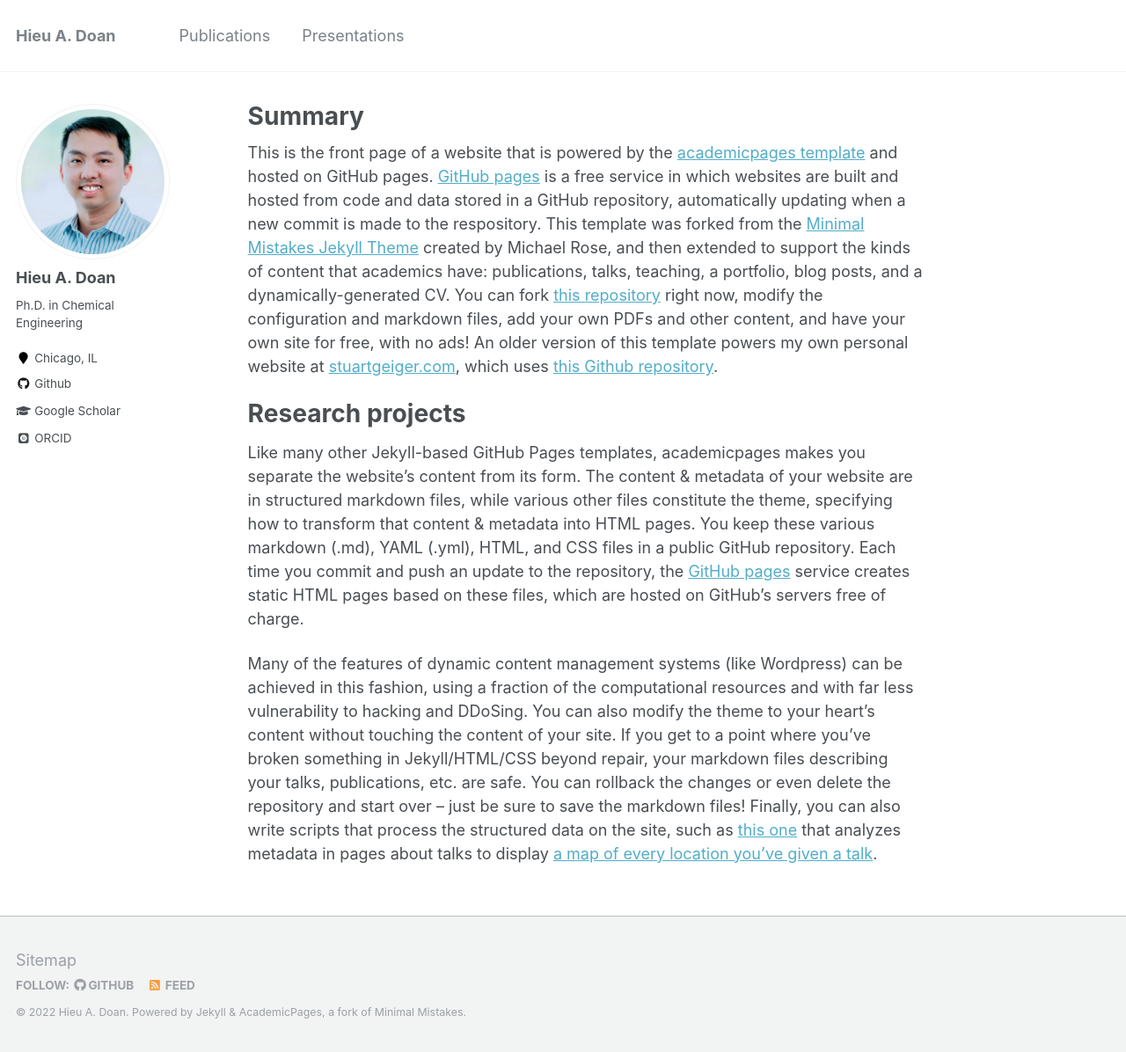
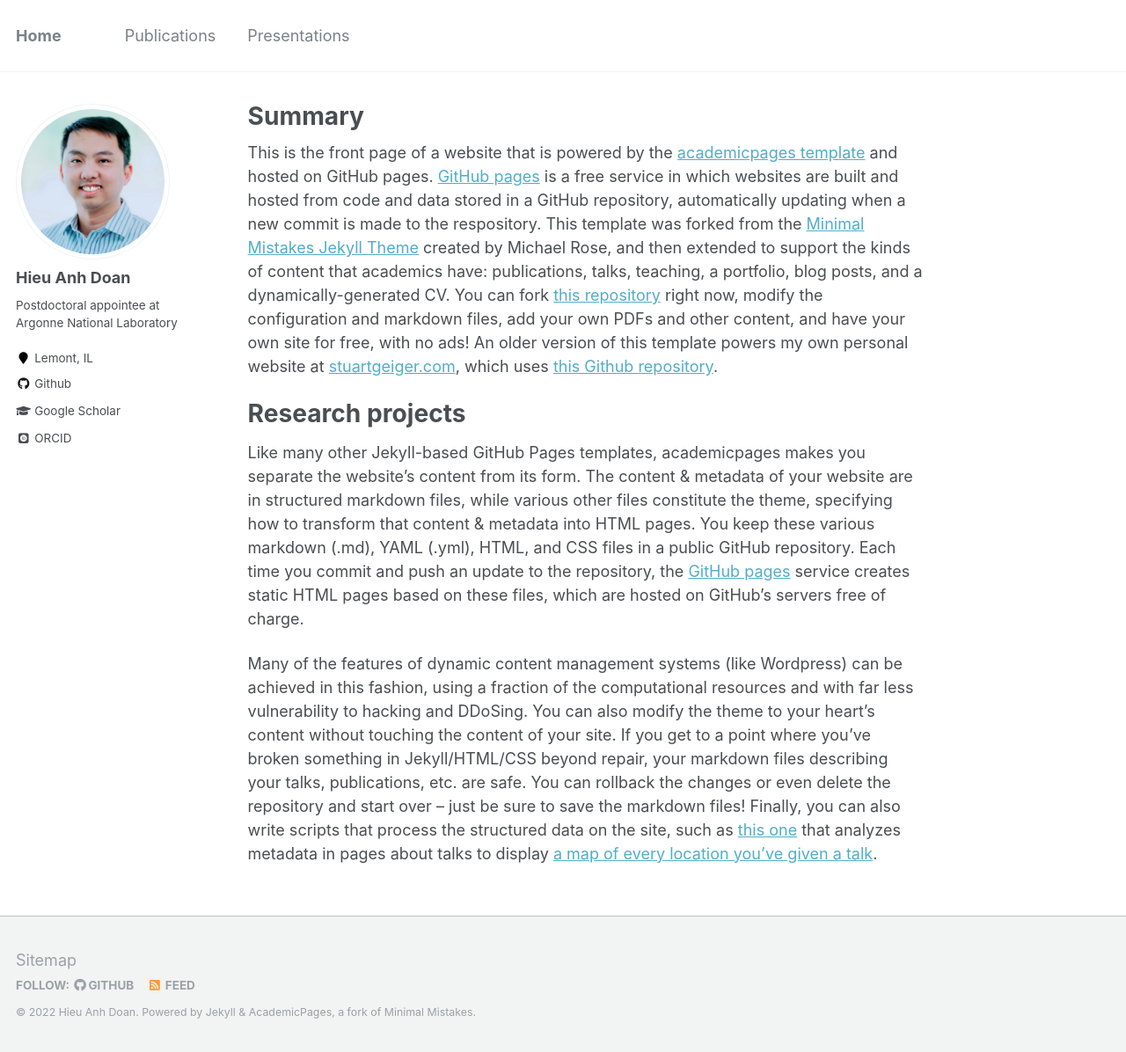
Before and after one commit to hieuadoan/hieuadoan.github.io, a Jekyll site: the page built from _pages/about.md, in a window 1280 px wide and 1196 px high. Shown: the whole window at 88% size. Built offline with Jekyll 4.4.1, drawn with Linux system fonts in a browser that asks for light colours; some web fonts are replaced.

Commit message:
update some elements

```diff
--- a/_config.yml
+++ b/_config.yml
@@ -7,9 +7,9 @@
 
 # Site Settings
 locale                   : "en-US"
-title                    : "Hieu A. Doan"
+title                    : "Home"
 title_separator          : "-"
-name                     : &name "Hieu A. Doan"
+name                     : &name "Hieu Anh Doan"
 description              : &description "personal description"
 url                      : https://hieuadoan.github.io # the base hostname & protocol for your site e.g. "https://mmistakes.github.io"
 baseurl                  : "" # the subpath of your site, e.g. "/blog"
@@ -80,10 +80,10 @@
 
 # Site Author
 author:
-  name             : "Hieu A. Doan"
+  name             : "Hieu Anh Doan"
   avatar           : "profilePic.jpg"
-  bio              : "Ph.D. in Chemical Engineering"
-  location         : "Chicago, IL"
+  bio              : "Postdoctoral appointee at Argonne National Laboratory"
+  location         : "Lemont, IL"
   employer         :
   pubmed           : #"https://www.ncbi.nlm.nih.gov/pubmed/?term=john+snow"
   googlescholar    : ""
```
